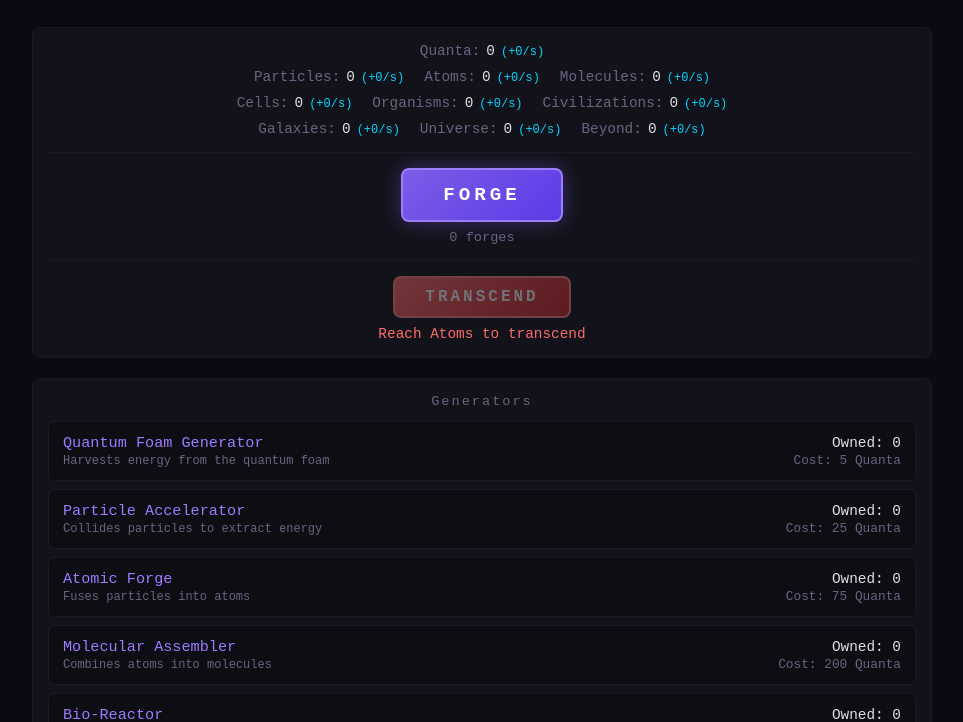
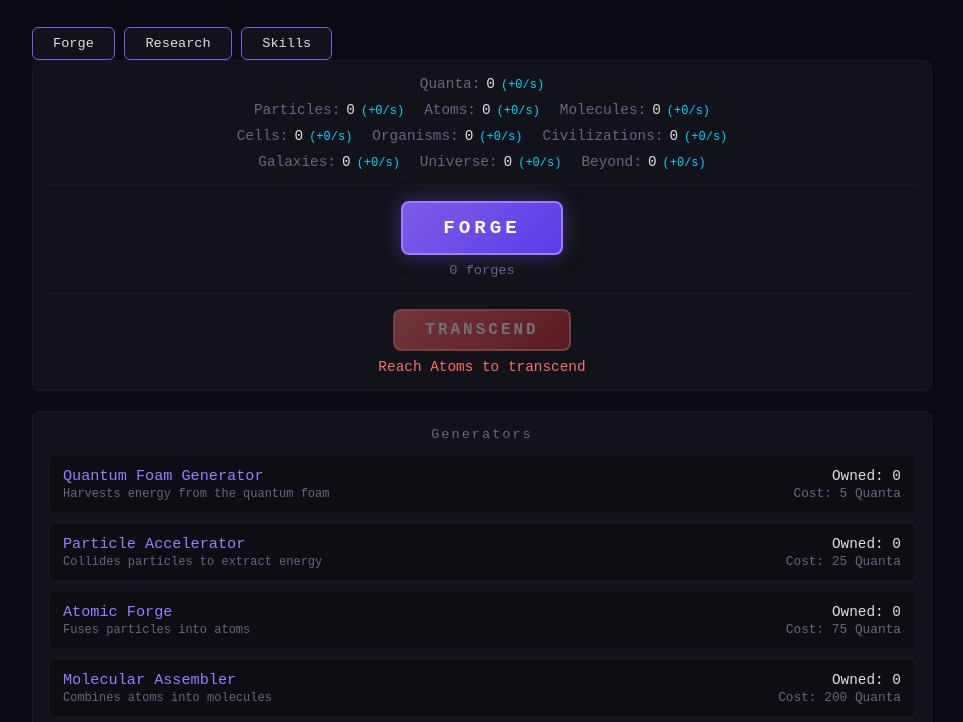
Before and after one commit to oliverlaudan-ops/quantum-forge, a website built with Vite: page index.html in a window 1280 px wide. Shown: the part 92-814 px from the top of the page, without its empty margins (158-1121 px from the left). Built offline with nearby package versions, Linux system fonts and the light colour scheme.

Commit message:
feat: add tabbed layout with Forge/Research/Skills tabs and notification toast

```diff
--- a/index.html
+++ b/index.html
@@ -13,7 +13,16 @@
             <p class="subtitle">Forge reality. Transcend the forge. Become the smith of existence.</p>
         </header>
 
+        <div id="notification" class="notification hidden"></div>
+
+        <nav id="tab-nav">
+            <button class="tab-btn active" data-tab-target="forge">Forge</button>
+            <button class="tab-btn" data-tab-target="research">Research</button>
+            <button class="tab-btn" data-tab-target="skills">Skills</button>
+        </nav>
+
         <main>
+            <div data-tab="forge">
                 <div id="resource-display">
                     <div class="resource-row">
                         <div class="resource">
@@ -56,7 +65,9 @@
                     <button id="btn-save">Save</button>
                     <button id="btn-reset">Reset</button>
                 </div>
+            </div>
 
+            <div data-tab="research" class="hidden">
                 <div id="stats">
                     <div class="stat"><span class="label">Total Quanta:</span><span id="total-quanta">0</span></div>
                     <div class="stat"><span class="label">Transcensions:</span><span id="transcensions">0</span></div>
@@ -69,10 +80,13 @@
                     <h3>Meta Research (Cost: RP)</h3>
                     <div id="upgrade-list"></div>
                 </div>
+            </div>
 
+            <div data-tab="skills" class="hidden">
                 <div id="skill-tree-section">
                     <h3>Skill Tree (Cost: TP)</h3>
                     <div id="skill-tree"></div>
+                </div>
             </div>
         </main>
 
```
Lines whose indentation alone changed are shown as unchanged.
